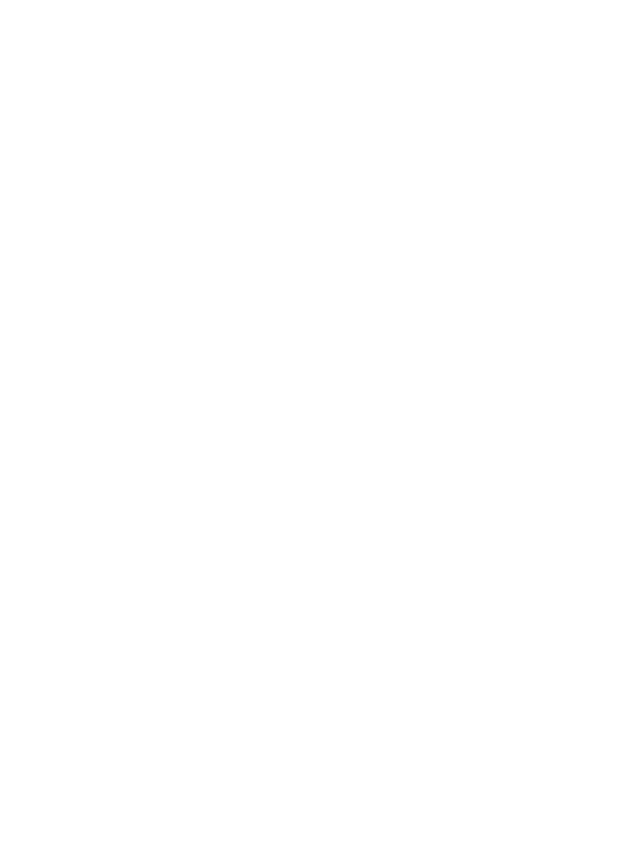
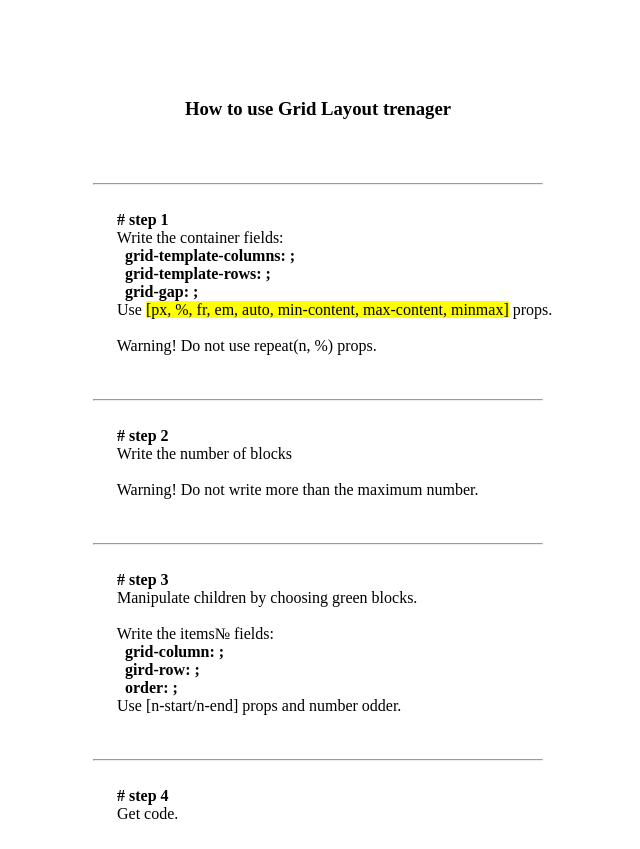
Before and after one commit to zhyrik/css-grid-generator, a Vue app: page / in a window 1280 px wide. Shown: the part 586-1435 px from the top of the page, without its empty margins (322-962 px from the left). Before the commit the page ends 800 px from the top, so only its background shows below. Built offline with nearby package versions, Linux system fonts and the light colour scheme.

Commit message:
add how to use

```diff
--- a/index.html
+++ b/index.html
@@ -10,5 +10,37 @@
     <h1>CSS GRID GENERATOR</h1>
     <div id="app"></div>
     <!-- built files will be auto injected -->
+    <h3>How to use Grid Layout trenager</h3>
+    <div class="how-use">
+      <hr>
+      <b># step 1</b>
+      Write the container fields:<strong>
+        grid-template-columns: ;
+        grid-template-rows: ;
+        grid-gap: ;</strong>
+      Use <mark>[px, %, fr, em, auto, min-content, max-content, minmax]</mark> props.
+
+      Warning! Do not use repeat(n, %) props.
+
+      <hr>
+      <b># step 2</b>
+      Write the number of blocks
+
+      Warning! Do not write more than the maximum number.
+
+      <hr>
+      <b># step 3</b>
+      Manipulate children by choosing green blocks.
+
+      Write the items№ fields:<strong>
+        grid-column: ;
+        gird-row: ;
+        order: ;</strong>
+      Use [n-start/n-end] props and number odder.
+
+      <hr>
+      <b># step 4 </b>
+      Get code.
+    </div>
   </body>
 </html>
--- a/src/App.vue
+++ b/src/App.vue
@@ -40,12 +40,22 @@
         <h4>.item{{item}}</h4>
         <div>
           <label for="column">grid-column</label>
-          <input type="text" v-model="column[item-1]" id="column" @input="pushItemStyle(item-1)">
+          <input
+            type="text"
+            v-model="column[item-1]"
+            id="column"
+            @input="pushItemStyle(item-1)"
+            title="n-start/n-end">
         </div>
 
         <div>
           <label for="row">grid-row</label>
-          <input type="text" v-model="row[item-1]" id="row" @input="pushItemStyle(item-1)">
+          <input
+            type="text"
+            v-model="row[item-1]"
+            id="row"
+            @input="pushItemStyle(item-1)"
+            title="n-start/n-end">
         </div>
 
         <div>
@@ -169,6 +179,7 @@
   margin-top: 10px;
   display: flex;
   justify-content: space-around;
+  flex-wrap: wrap;
 }
 h4{
   margin: 0;
@@ -276,4 +287,13 @@
 button:hover, .button:hover{
   background: rgba(224, 192, 146, 0.952);
 }
+h3{
+  text-align: center;
+  margin-top: 100px;
+}
+.how-use{
+  white-space: pre;
+  width: 450px;
+  margin: 0 auto;
+}
 </style>
```
Also changed, not shown: 1 other file (tests, documents, lock files or other folders).
